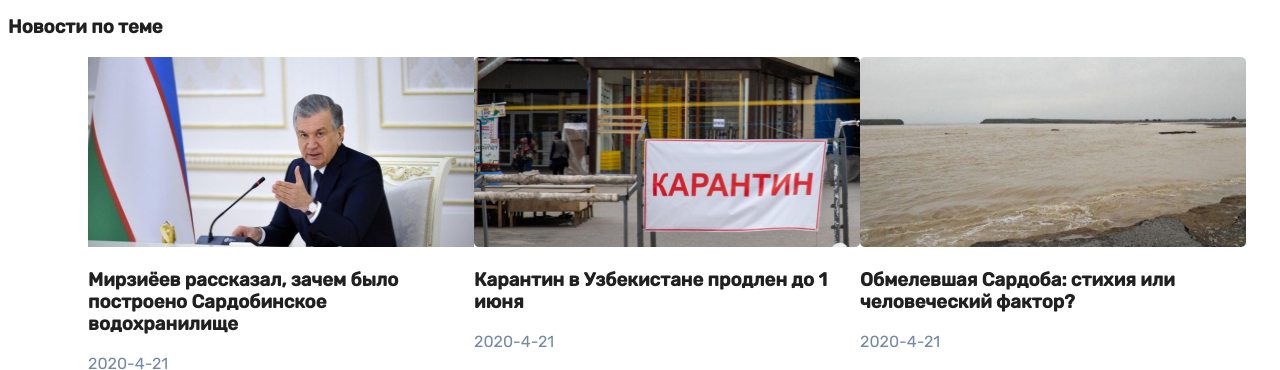
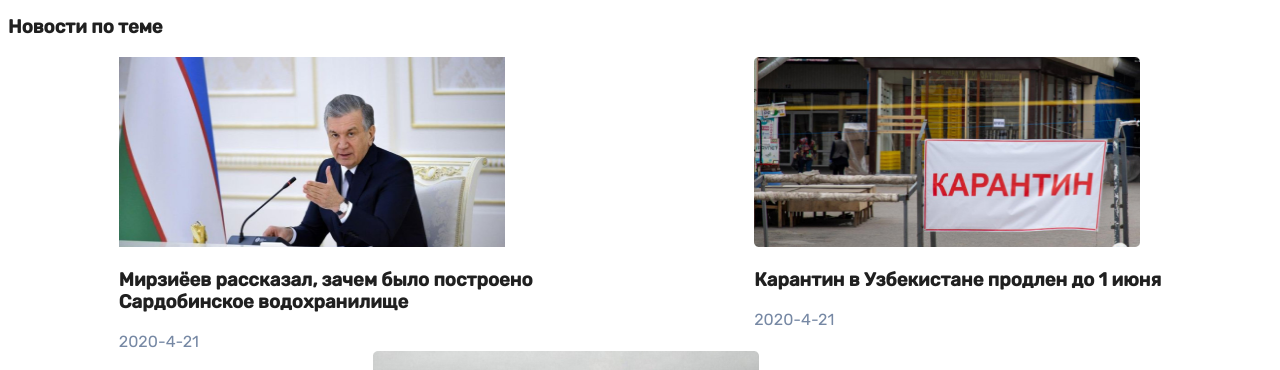
Before and after one commit to MrDeath22/nt24, a plain HTML site: page 3-page.html in a window 1280 px wide. Shown: the part 1411-1781 px from the top of the page. Drawn offline with Linux system fonts and the light colour scheme.

Commit message:
changed full

```diff
--- a/3-page.html
+++ b/3-page.html
@@ -135,7 +135,7 @@
       <div class="news-in-theme">
         <div>
           <a href="#"><img src="rasm/mirziyoyev.jpg" alt="mirziyoyev" width="386" height="190"></a>
-          <a href="#"><h3>Мирзиёев рассказал, зачем было построено
+          <a href="#"><h3>Мирзиёев рассказал,  зачем было построено<br>
             Сардобинское водохранилище</h3></a>
             <time datetime="2020-4-21">2020-4-21</time>
         </div>
--- a/css/main.css
+++ b/css/main.css
@@ -193,8 +193,8 @@ footer button img {
 
 .news-in-theme {
    display: flex;
-   margin-left: 80px;
-   width: 400px;
+   flex-wrap: wrap;
+   justify-content: space-around;
 }
 
 .hashtag p {
```
